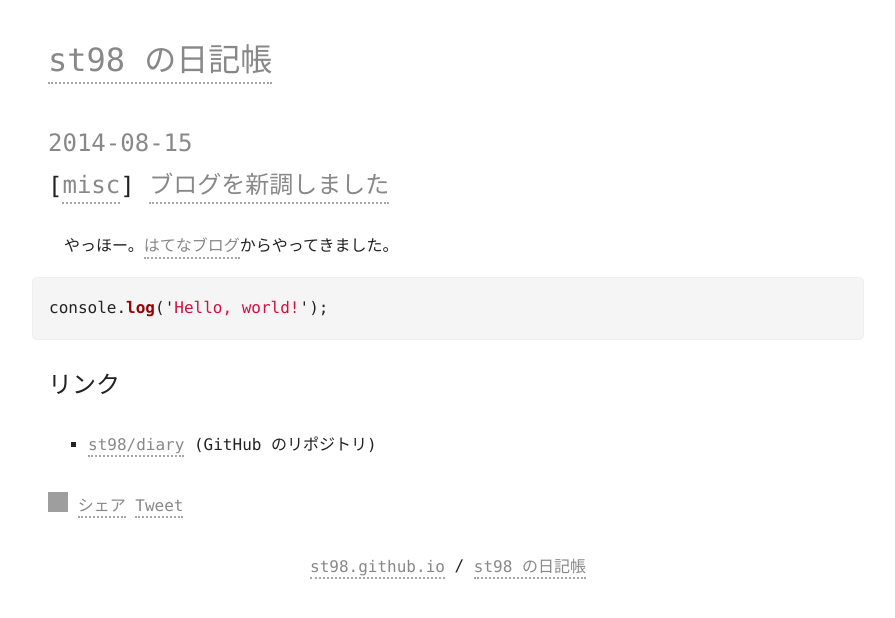
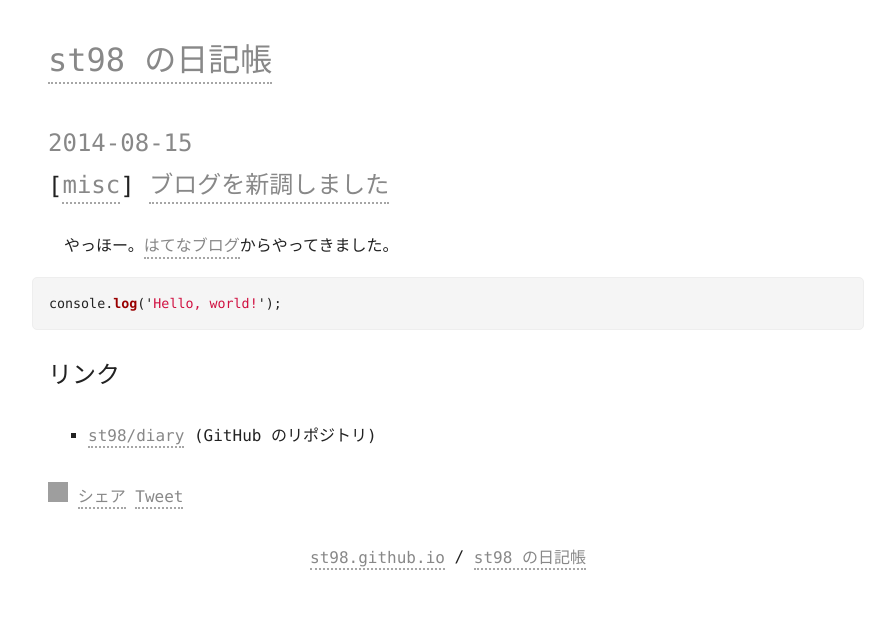
Before and after one commit to st98/diary, a Jekyll site: the page built from _posts/2014-08-14-hello.md, in a window 1280 px wide. Shown: the top 618 px of the page, without its empty margins (192-1087 px from the left). Built offline with Jekyll 4.4.1, drawn with Linux system fonts in a browser that asks for light colours; comment, search, counter and statistics services are not loaded; grey boxes are pictures that could not be loaded.

Commit message:
コード部分のフォントサイズをちょっと小さく

```diff
--- a/css/style.css
+++ b/css/style.css
@@ -125,6 +125,7 @@
   margin-top: .8em;
   margin-bottom: .8em;
   overflow: auto;
+  font-size: smaller;
 }
 
 .highlighter-rouge code {
```
